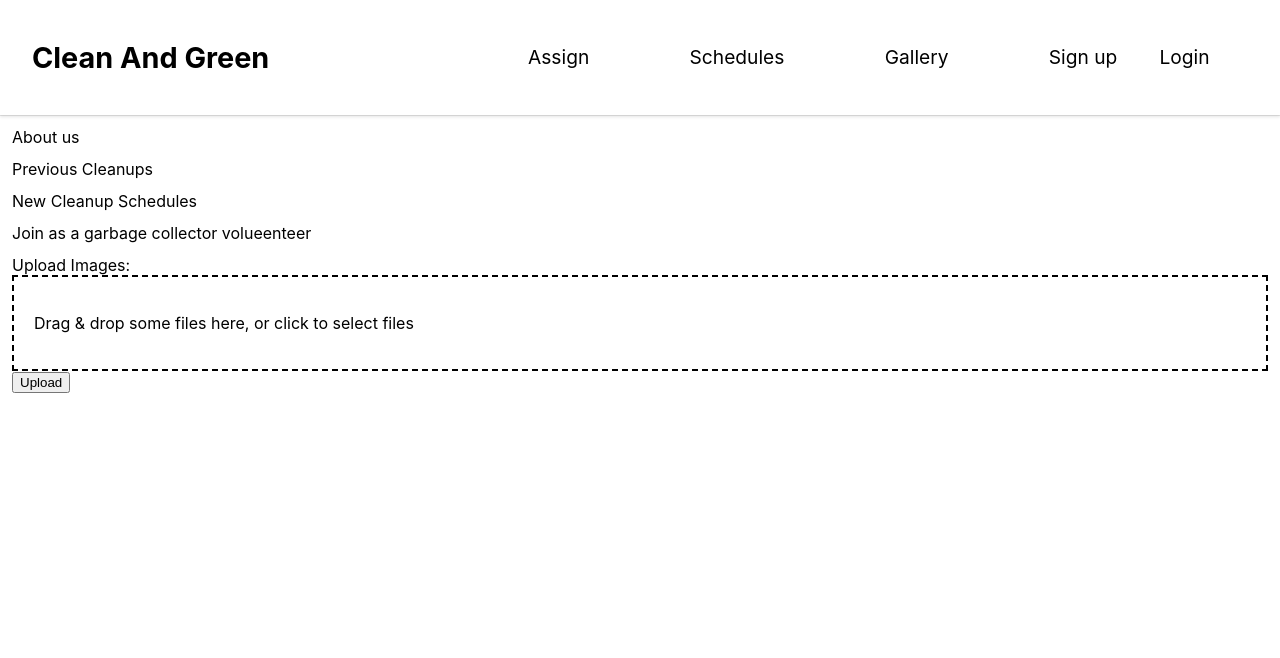
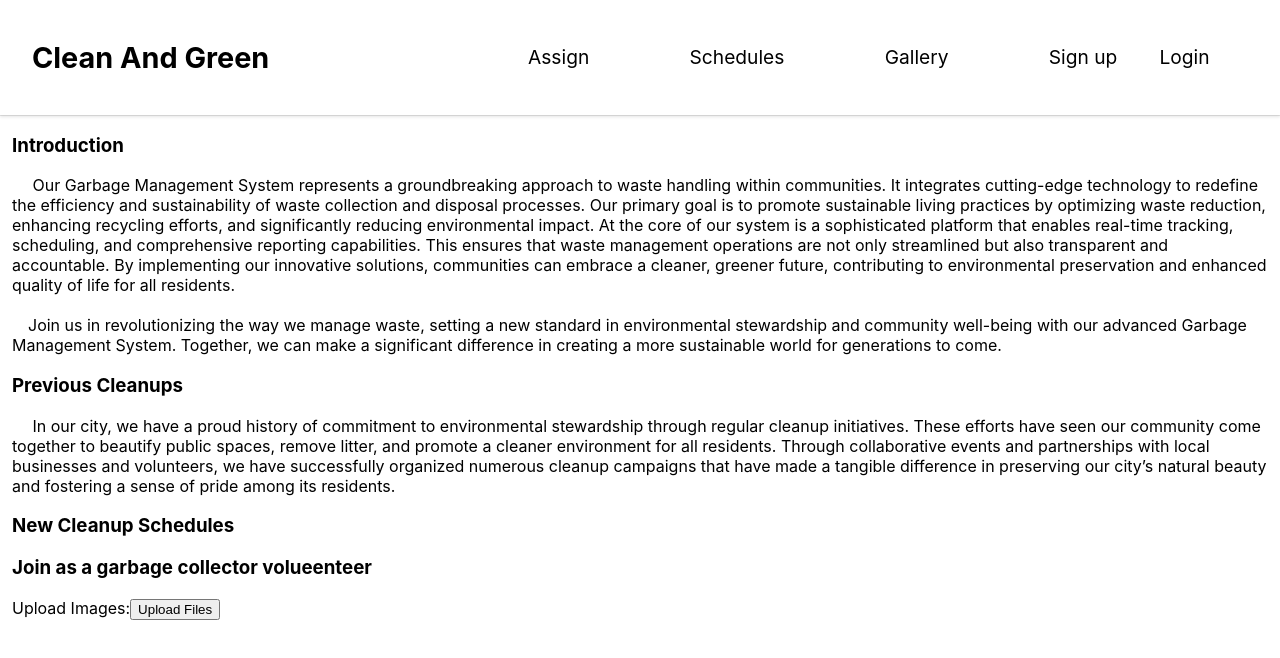
Before and after one commit to raj-2093/Garbage-Management-System, a React (Create React App) app in the folder client/: page / in a window 1280 px wide. Shown: the top 658 px of the page. Built offline with nearby package versions, Linux system fonts and the light colour scheme.

Commit message:
main page: 3:14

```diff
--- a/client/src/components/FileUpload.js
+++ b/client/src/components/FileUpload.js
@@ -1,38 +1,61 @@
-import React, { useState } from 'react';
-import { useDropzone } from 'react-dropzone';
-import axios from 'axios';
+import React, { useState } from "react";
+import { useDropzone } from "react-dropzone";
+import axios from "axios";
+import Modal from "./Modal";
 
 const FileUpload = () => {
   const [files, setFiles] = useState([]);
 
-  const onDrop = acceptedFiles => {
+  const onDrop = (acceptedFiles) => {
     setFiles(acceptedFiles);
   };
 
   const { getRootProps, getInputProps } = useDropzone({
     onDrop,
-    accept: 'image/*,video/*',
+    accept: "image/*,video/*",
   });
 
   const handleUpload = async () => {
-    alert('File Upload successfull');
+    alert("File Upload successfull");
+  };
+
+  const [isOpen, setIsOpen] = useState(false);
+
+  const openModal = () => setIsOpen(true);
+  const closeModal = () => setIsOpen(false);
+
+  const handleSubmit = (e) => {
+    e.preventDefault();
+    handleUpload();
   };
 
   return (
-    <div>
-      <div {...getRootProps()} style={{ border: '2px dashed #000', padding: '20px', cursor: 'pointer' }}>
+    <>
+      <button onClick={openModal}>Upload Files</button>
+      <form onSubmit={handleSubmit}>
+        <Modal isOpen={isOpen} onClose={closeModal}>
+          <div
+            {...getRootProps()}
+            style={{
+              border: "2px dashed #000",
+              padding: "20px",
+              cursor: "pointer",
+            }}
+          >
             <input {...getInputProps()} />
             <p>Drag & drop some files here, or click to select files</p>
           </div>
           <div>
-        {files.map(file => (
+            {files.map((file) => (
               <div key={file.name}>
                 <strong>{file.name}</strong> ({file.size} bytes)
               </div>
             ))}
           </div>
-      <button onClick={handleUpload}>Upload</button>
-    </div>
+          <button type="submit">Upload</button>
+        </Modal>
+      </form>
+    </>
   );
 };
 
--- /dev/null
+++ b/client/src/components/Modal.js
@@ -0,0 +1,35 @@
+import React, { useEffect } from 'react';
+
+const Modal = ({ isOpen, onClose, children }) => {
+
+  useEffect(() => {
+    const handleKeyDown = (event) => {
+      if (event.key === 'Escape') {
+        onClose();
+      }
+    };
+
+    if (isOpen) {
+      document.addEventListener('keydown', handleKeyDown);
+    }
+
+    return () => {
+      document.removeEventListener('keydown', handleKeyDown);
+    };
+  }, [isOpen, onClose]);
+
+  if (!isOpen) return null;
+
+  return (
+    <div className="modal-overlay">
+      <div className="modal">
+        <button className="modal-close-btn" onClick={onClose}>X</button>
+        <div className="modal-content">
+          {children}
+        </div>
+      </div>
+    </div>
+  );
+};
+
+export default Modal;
--- a/client/src/index.css
+++ b/client/src/index.css
@@ -52,3 +52,38 @@ code {
   text-decoration: none;
   color: #000;
 }
+
+.modal-overlay {
+  position: fixed;
+  top: 0;
+  left: 0;
+  width: 100%;
+  height: 100%;
+  background-color: rgba(0, 0, 0, 0.5); /* semi-transparent background */
+  display: flex;
+  justify-content: center;
+  align-items: center;
+}
+
+.modal {
+  background-color: white;
+  padding: 20px;
+  border-radius: 8px;
+  width: 400px;
+  box-shadow: 0 0 10px rgba(0, 0, 0, 0.3);
+}
+
+.modal-close-btn {
+  position: absolute;
+  top: 10px;
+  right: 10px;
+  background: none;
+  border: none;
+  cursor: pointer;
+  font-size: 16px;
+  color: #333;
+}
+
+.modal-content {
+  /* Add additional styling for modal content */
+}
--- a/client/src/pages/Home.js
+++ b/client/src/pages/Home.js
@@ -8,19 +8,52 @@ export const Home = () => {
     <>
       <Navbar />
       <div>
-        <div className="Container">About us</div>
+        <div className="Container">
+          <h3>Introduction</h3>
+          <span>&emsp;</span> Our Garbage Management System represents a
+          groundbreaking approach to waste handling within communities. It
+          integrates cutting-edge technology to redefine the efficiency and
+          sustainability of waste collection and disposal processes. Our primary
+          goal is to promote sustainable living practices by optimizing waste
+          reduction, enhancing recycling efforts, and significantly reducing
+          environmental impact. At the core of our system is a sophisticated
+          platform that enables real-time tracking, scheduling, and
+          comprehensive reporting capabilities. This ensures that waste
+          management operations are not only streamlined but also transparent
+          and accountable. By implementing our innovative solutions, communities
+          can embrace a cleaner, greener future, contributing to environmental
+          preservation and enhanced quality of life for all residents.
+          <br />
+          <br />
+          <span>&emsp;</span>Join us in revolutionizing the way we manage waste,
+          setting a new standard in environmental stewardship and community
+          well-being with our advanced Garbage Management System. Together, we
+          can make a significant difference in creating a more sustainable world
+          for generations to come.
+        </div>
 
         <div className="Container">
           <Link to="/Gallery" className="NoLink">
-            Previous Cleanups
+            <h3>Previous Cleanups</h3>
           </Link>
+          <span>&emsp;</span> In our city, we have a proud history of commitment
+          to environmental stewardship through regular cleanup initiatives.
+          These efforts have seen our community come together to beautify public
+          spaces, remove litter, and promote a cleaner environment for all
+          residents. Through collaborative events and partnerships with local
+          businesses and volunteers, we have successfully organized numerous
+          cleanup campaigns that have made a tangible difference in preserving
+          our city’s natural beauty and fostering a sense of pride among its
+          residents.
         </div>
 
-        <div className="Container">New Cleanup Schedules</div>
+        <div className="Container">
+          <h3>New Cleanup Schedules</h3>
+        </div>
 
         <div className="Container">
           <Link to="/SignUp" className="NoLink">
-            Join as a garbage collector volueenteer
+            <h3>Join as a garbage collector volueenteer</h3>
           </Link>
         </div>
 
```
Lines whose indentation alone changed are shown as unchanged.
